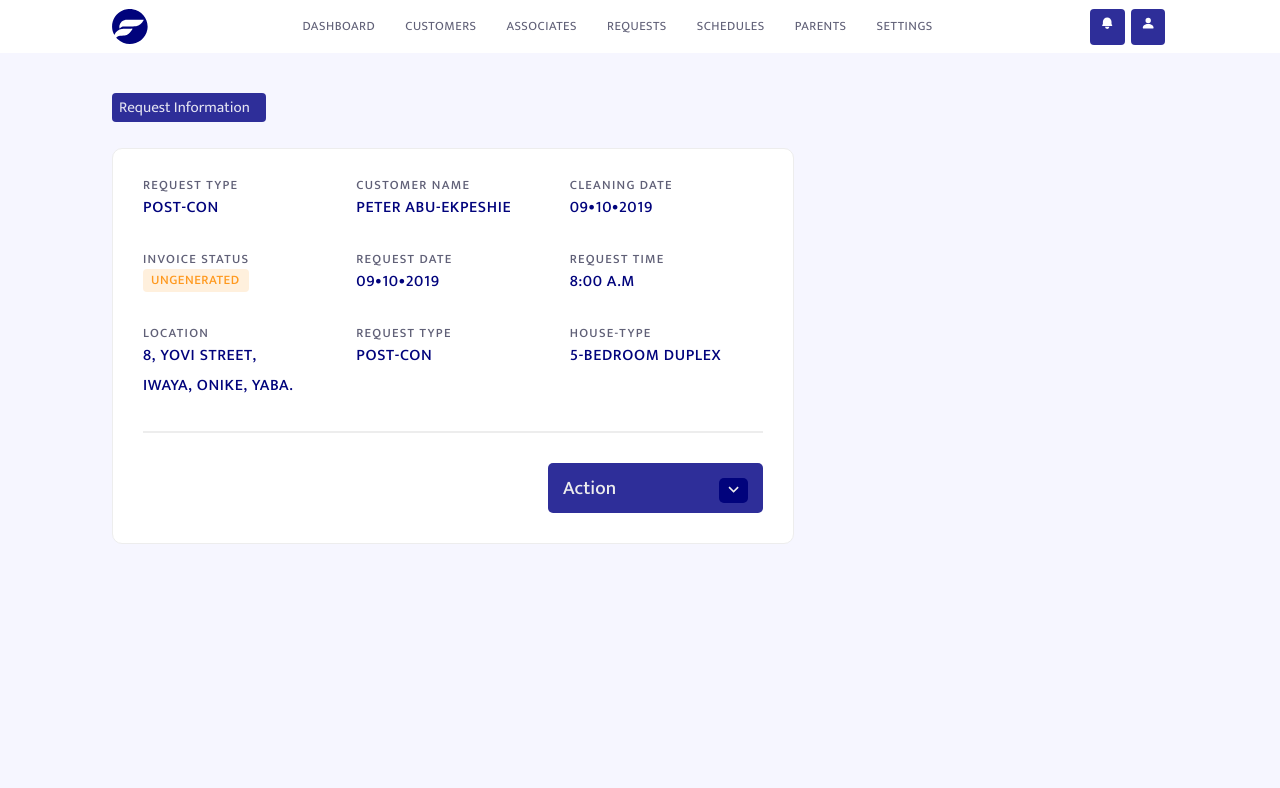
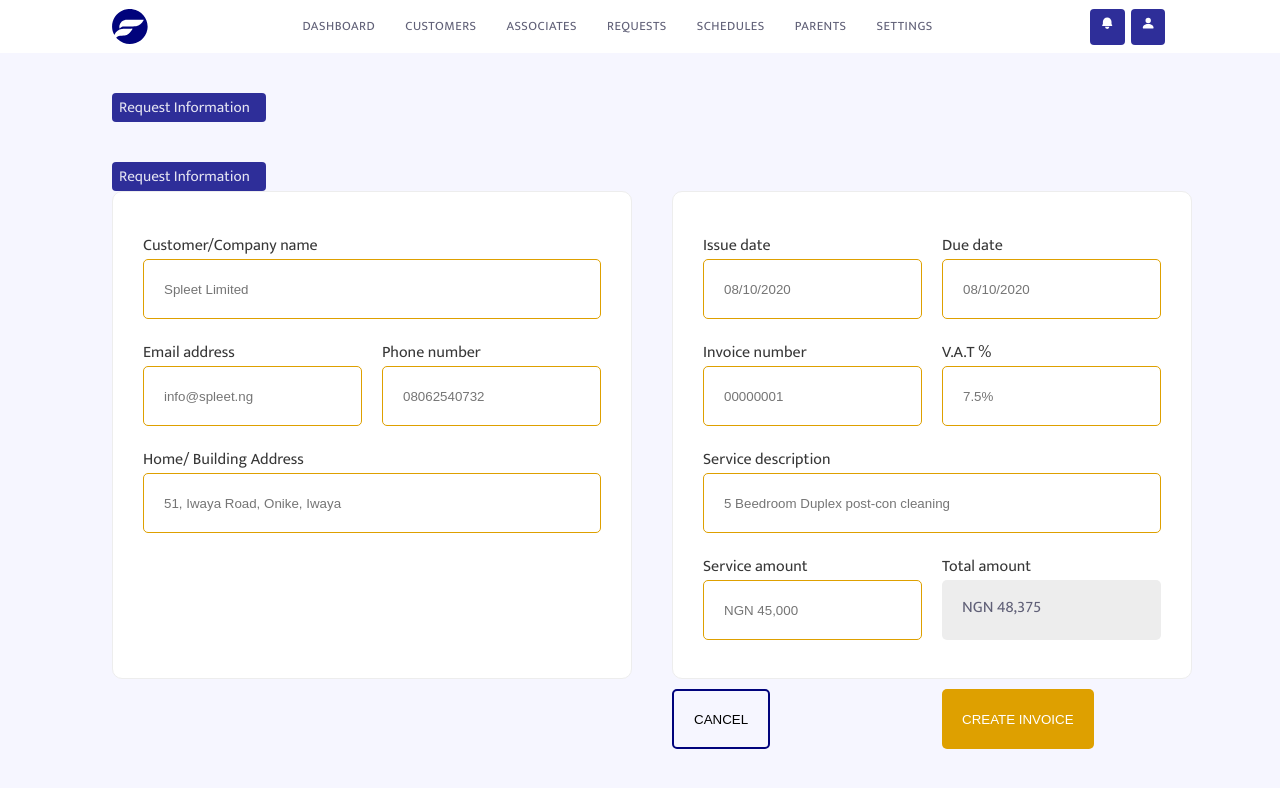
Before and after one commit to Elijahscriptdev/fichaya-test, a React (Create React App) app: page /invoice-info in a window 1280 px wide. Shown: the top 788 px of the page. Built offline with nearby package versions, Linux system fonts and the light colour scheme.

Commit message:
add react router dom to enable page routing

```diff
--- a/package.json
+++ b/package.json
@@ -9,6 +9,7 @@
     "react": "^17.0.1",
     "react-dom": "^17.0.1",
     "react-icons": "^4.1.0",
+    "react-router-dom": "^5.2.0",
     "react-scripts": "4.0.1",
     "web-vitals": "^0.2.4"
   },
--- a/src/App.css
+++ b/src/App.css
@@ -3,3 +3,13 @@
   padding: 0;
   box-sizing: border-box;
 }
+
+a {
+  font-family: Mukta;
+  font-style: normal;
+  font-weight: normal;
+  font-size: 16px;
+  line-height: 27px;
+  color: #606077;
+  text-decoration: none;
+}
--- a/src/App.js
+++ b/src/App.js
@@ -1,17 +1,19 @@
-import './App.css';
-// import Navbar from './components/navbar/Navbar';
-// import PreviewInvoice from './components/request/PreviewInvoice';
-// import InvoiceInfo from './components/request/InvoiceInfo';
-import RequestInformation from './components/request/RequestInformation';
+import React from "react";
+import { BrowserRouter as Router, Switch, Route } from "react-router-dom";
+import "./App.css";
+import PreviewInvoice from './components/request/PreviewInvoice';
+import InvoiceInfo from './components/request/InvoiceInfo';
+import RequestInformation from "./components/request/RequestInformation";
 
 function App() {
   return (
-    <div className="App">
-      {/* <Navbar /> */}
-      <RequestInformation />
-      {/* <InvoiceInfo /> */}
-      {/* <PreviewInvoice /> */}
-    </div>
+    <Router>
+      <Route exact path='/' component={RequestInformation} />
+      <Switch>
+        <Route exact path='/invoice-info' component={InvoiceInfo} />
+        <Route path='/preview-invoice' component={PreviewInvoice} />
+      </Switch>
+    </Router>
   );
 }
 
--- a/src/components/request/InvoiceInfo.js
+++ b/src/components/request/InvoiceInfo.js
@@ -1,4 +1,5 @@
 import React from "react";
+import { Link } from "react-router-dom";
 import Navbar from "../navbar/Navbar";
 import "./InvoiceInfo.css";
 
@@ -88,10 +89,14 @@ const InvoiceInfo = () => {
 
               <div className='mid-col'>
                 <div className='form-col cancel'>
-                  <input type='submit' value='CANCEL' />
+                  <Link to='/' className='nav-links'>
+                    <input type='submit' value='CANCEL' />
+                  </Link>
                 </div>
                 <div className='form-col create'>
-                  <input type='submit' value='CREATE INVOICE' />
+                  <Link to='/preview-invoice' className='nav-links'>
+                    <input type='submit' value='CREATE INVOICE' />
+                  </Link>
                 </div>
               </div>
             </div>
--- a/src/components/request/PreviewInvoice.js
+++ b/src/components/request/PreviewInvoice.js
@@ -1,4 +1,5 @@
 import React from "react";
+import { Link } from "react-router-dom";
 import Navbar from "../navbar/Navbar";
 import "./PreviewInvoice.css";
 
@@ -131,7 +132,9 @@ const PreviewInvoice = () => {
         <form>
           <div className='actions'>
             <div className='go-back'>
-              <input type='submit' value='GO BACK' />
+              <Link to='/invoice-info' className='nav-links'>
+                <input type='submit' value='GO BACK' />
+              </Link>
             </div>
             <div className='customer'>
               <input type='submit' value='SEND TO CUSTOMER' />
--- a/src/components/request/RequestInformation.js
+++ b/src/components/request/RequestInformation.js
@@ -2,6 +2,7 @@ import React, { useState } from "react";
 import "./RequestInformation.css";
 import { RiArrowDownSLine } from "react-icons/ri";
 import Navbar from "../navbar/Navbar";
+import { Link } from "react-router-dom";
 
 const RequestInformation = () => {
   const [click, setClick] = useState(false);
@@ -87,7 +88,11 @@ const RequestInformation = () => {
             <ul>
               <li>Contact customer</li>
               <hr />
-              <li>Generate invoice</li>
+              <li>
+                <Link to='/invoice-info' className='nav-links'>
+                  Generate invoice
+                </Link>
+              </li>
               <hr />
               <li>Reject request</li>
             </ul>
```
Also changed, not shown: 2 other files (tests, documents, lock files or other folders).
